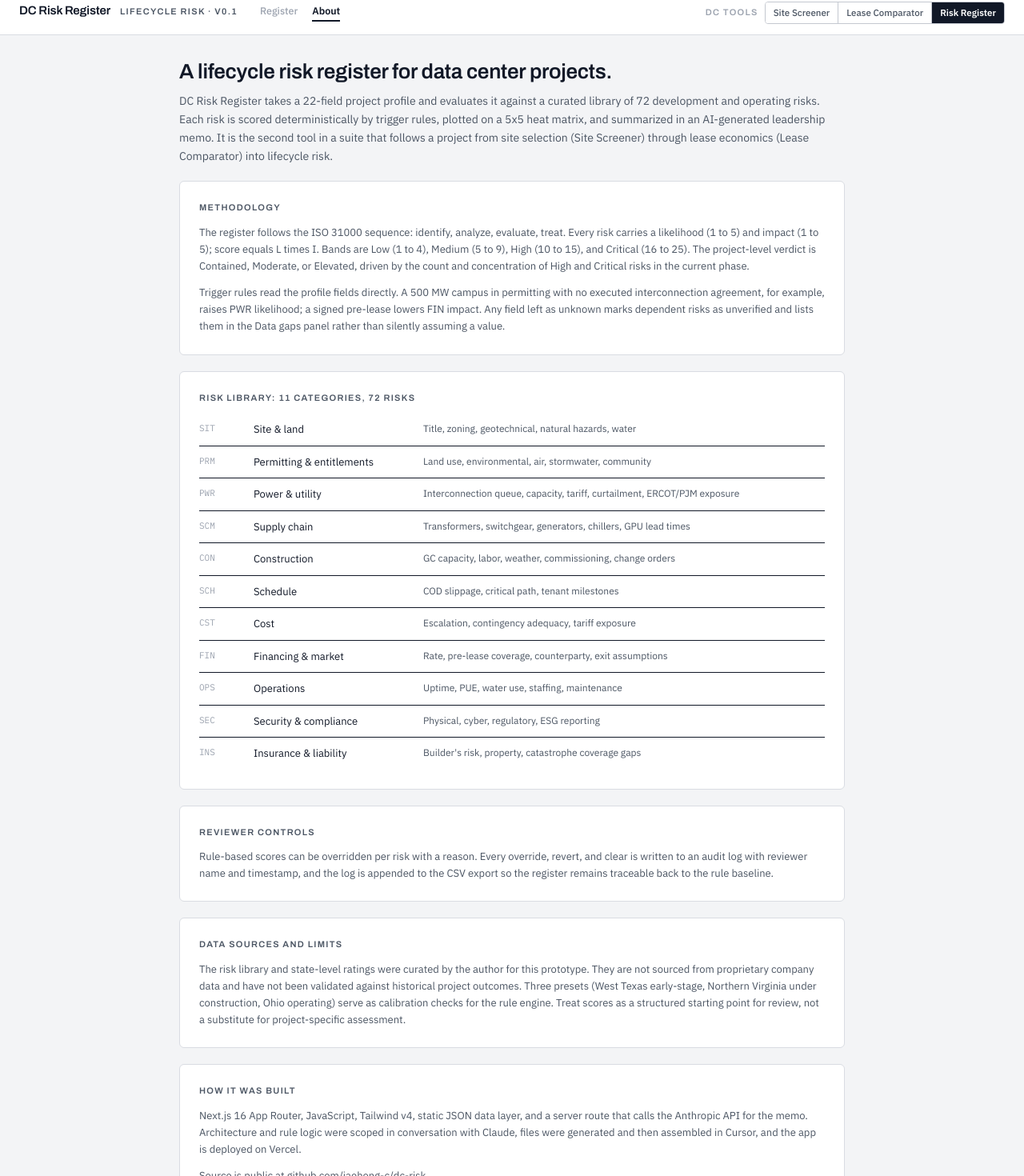
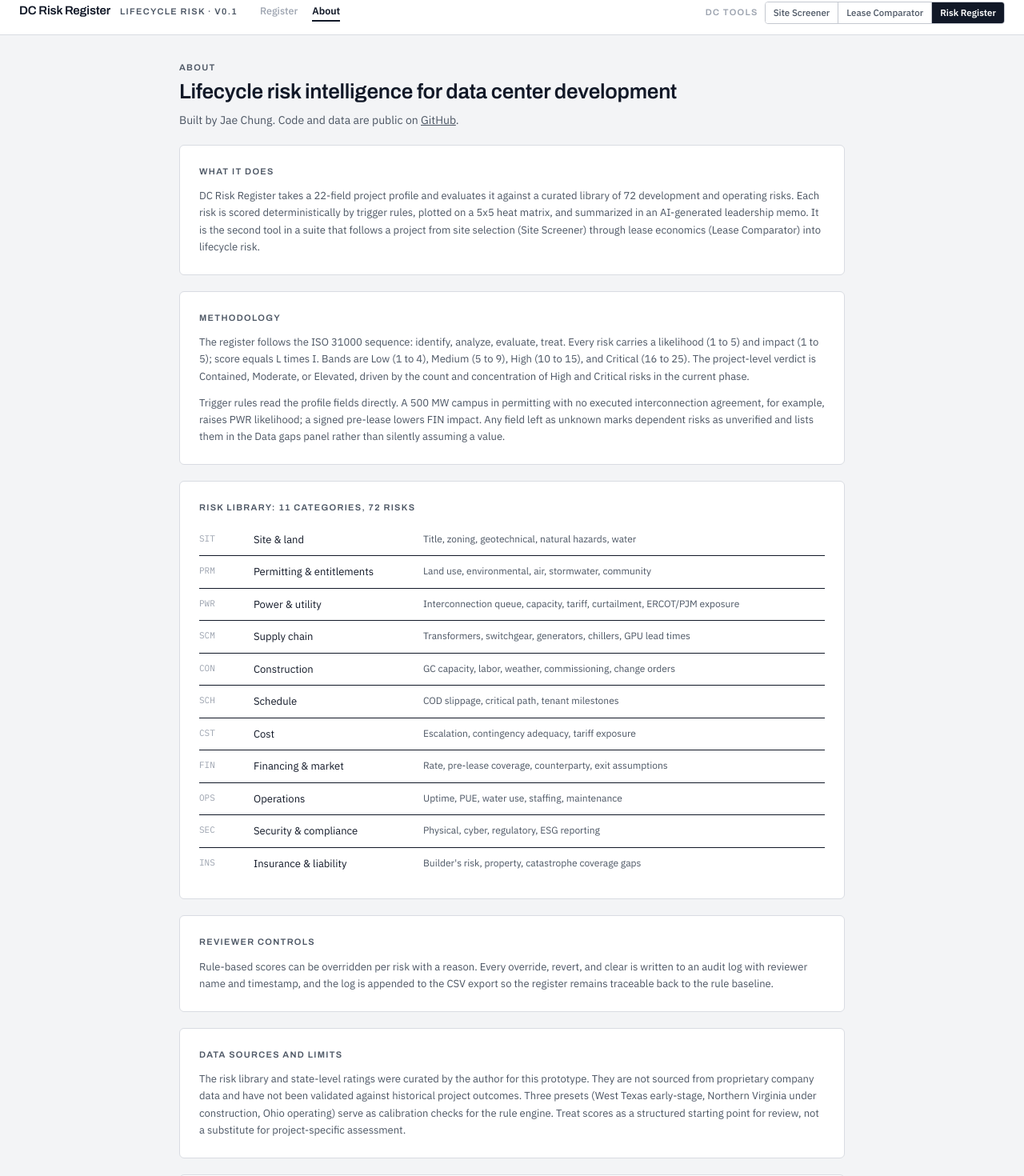
Before and after one commit to jaehong-c/dc-risk, a Next.js app: page /about in a window 1280 px wide. Shown: the part 12-1482 px from the top of the page at 80% size. Built offline with nearby package versions, Linux system fonts and the light colour scheme.

Commit message:
design tokens and layout skeleton

```diff
--- a/app/about/page.js
+++ b/app/about/page.js
@@ -54,15 +54,22 @@ export default function About() {
 
       <div className="mx-auto max-w-[880px] px-6 py-8 flex flex-col gap-5">
         <div>
-          <p className="display text-[26px]">A lifecycle risk register for data center projects.</p>
-          <p className="mt-3 text-[14px] leading-relaxed text-ink-2">
+          <p className="eyebrow mb-2">About</p>
+          <h1 className="display text-[26px]">Lifecycle risk intelligence for data center development</h1>
+          <p className="mt-3 text-[14px] text-ink-2">
+            Built by Jae Chung. Code and data are public on <a className="underline" href={REPO_URL} target="_blank" rel="noreferrer">GitHub</a>.
+          </p>
+        </div>
+
+        <Section eyebrow="What it does">
+          <Para first>
             DC Risk Register takes a 22-field project profile and evaluates it against a curated
             library of 72 development and operating risks. Each risk is scored deterministically by
             trigger rules, plotted on a 5x5 heat matrix, and summarized in an AI-generated leadership
             memo. It is the second tool in a suite that follows a project from site selection
             (Site Screener) through lease economics (Lease Comparator) into lifecycle risk.
-          </p>
-        </div>
+          </Para>
+        </Section>
 
         <Section eyebrow="Methodology">
           <Para first>
@@ -122,9 +129,6 @@ export default function About() {
             scoped in conversation with Claude, files were generated and then assembled in Cursor,
             and the app is deployed on Vercel.
           </Para>
-          <Para>
-            Source is public at <a className="underline" href={REPO_URL} target="_blank" rel="noreferrer">github.com/jaehong-c/dc-risk</a>.
-          </Para>
         </Section>
 
         <Section eyebrow="Roadmap">
```
